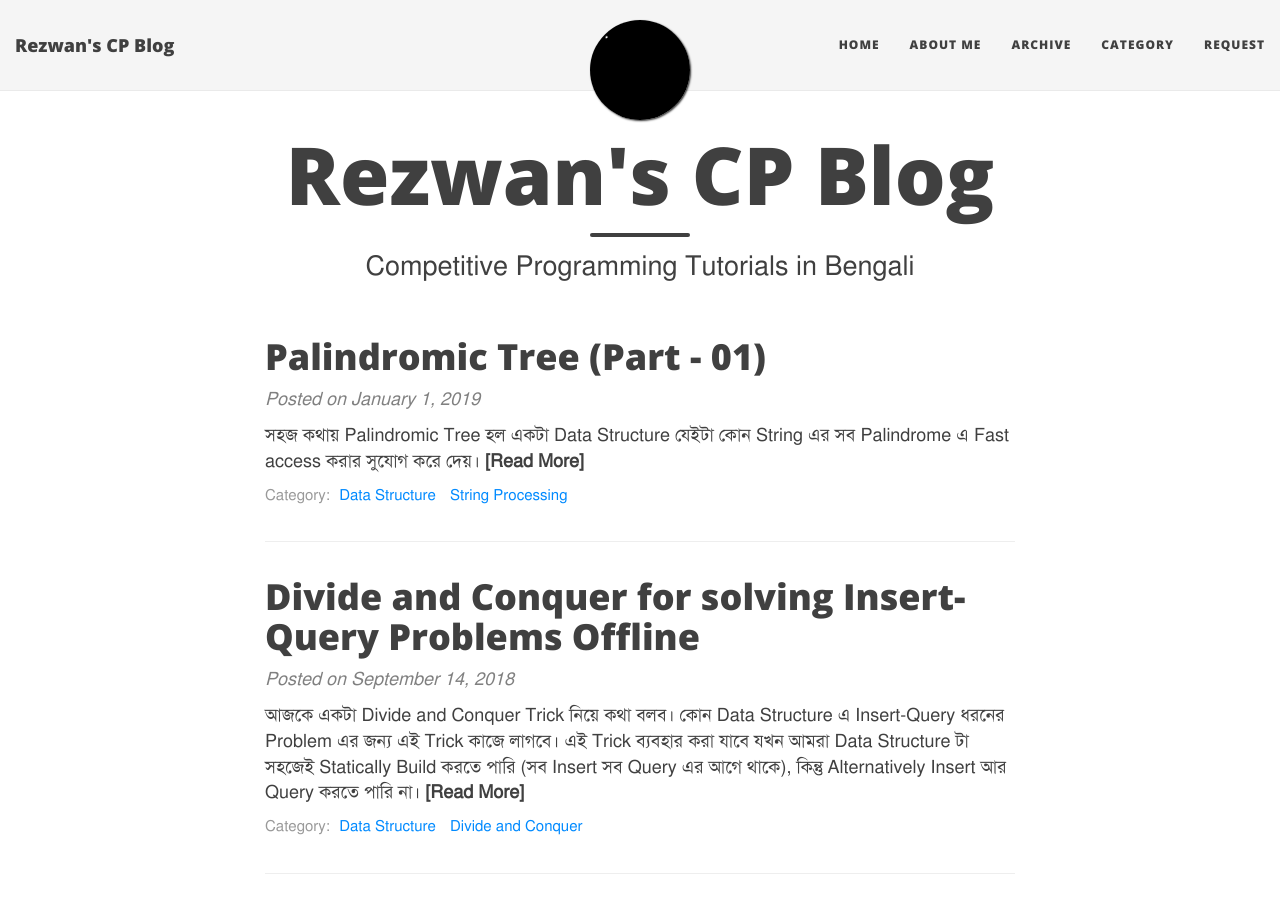
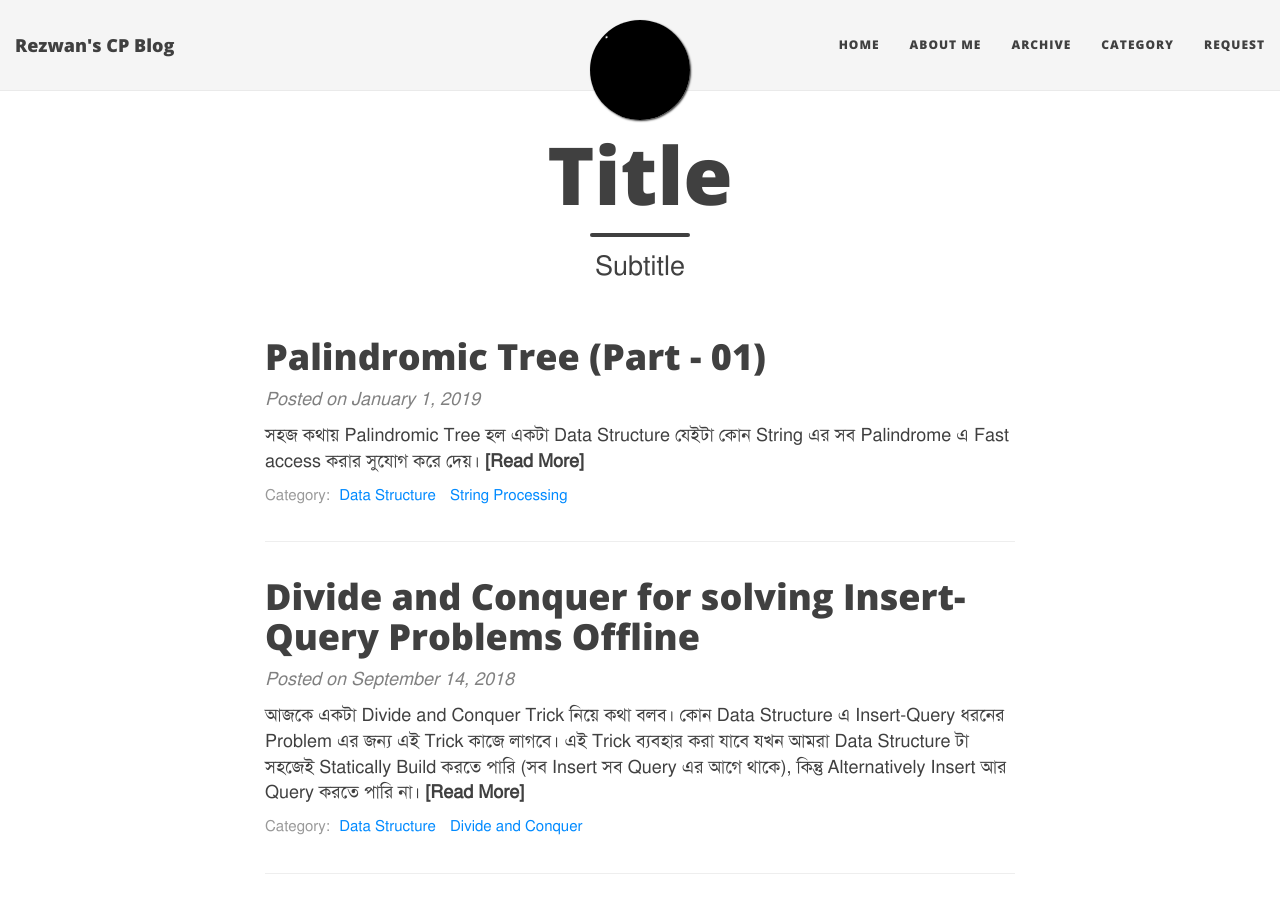
Before and after one commit to MamnoonSiam/mamnoonsiam.github.io, a Jekyll site: the page built from index.html, in a window 1280 px wide and 900 px high. Built offline with Jekyll 4.4.1, drawn with Linux system fonts in a browser that asks for light colours; nearby versions of some CDN libraries; emoji names are drawn with the system emoji font; formulas are drawn with MathJax 3; the list of posts is cut into pages by our own code.

```diff
--- a/index.html
+++ b/index.html
@@ -1,7 +1,7 @@
 ---
 layout: page
-title: Rezwan's CP Blog
-subtitle: Competitive Programming Tutorials in Bengali
+title: Title
+subtitle: Subtitle
 use-site-title: true
 ---
 
```
Also changed, not shown: _posts/2017-08-01-Persistent- Segment-Tree Part-01.md (+1 -1 lines).
